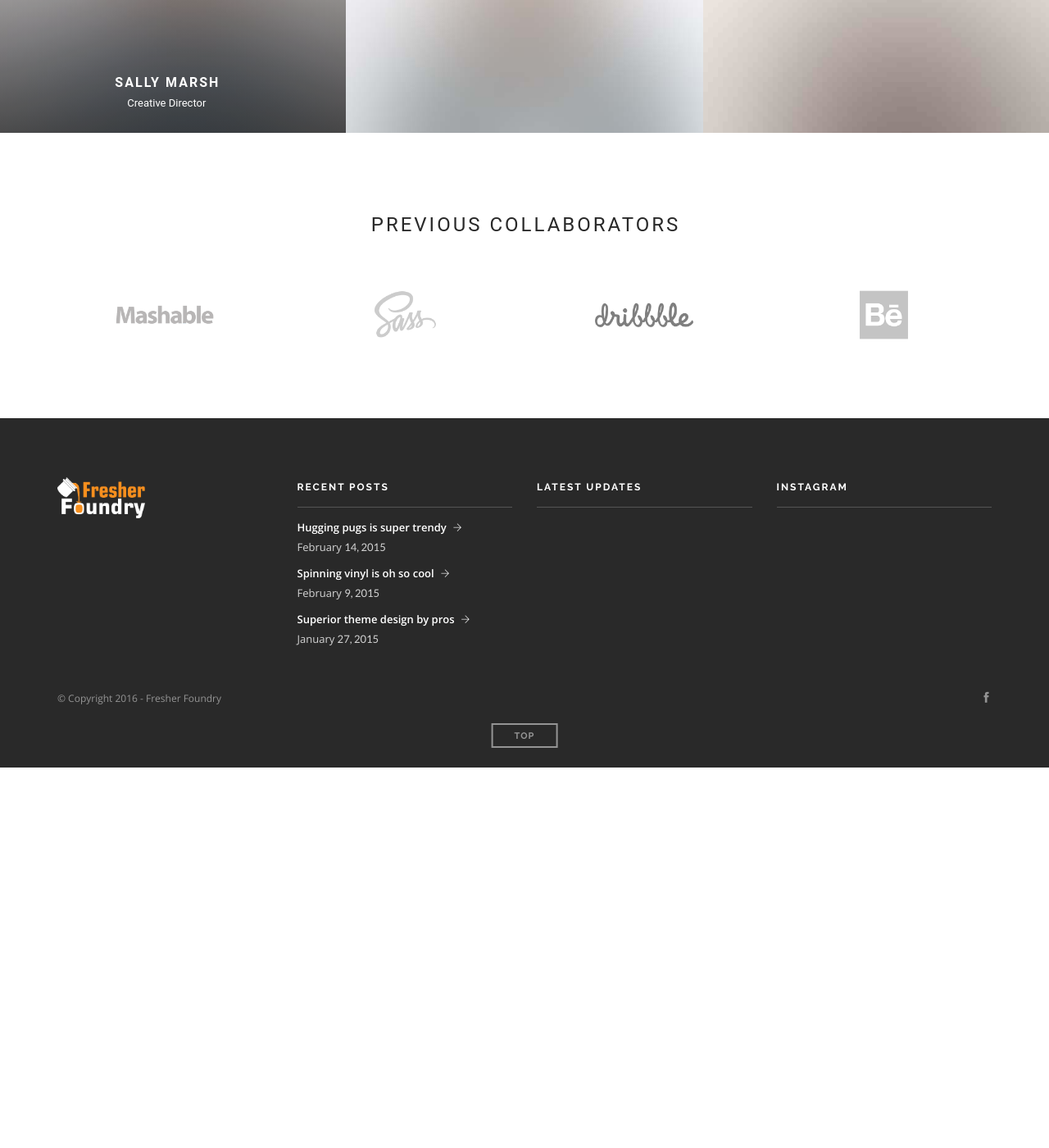
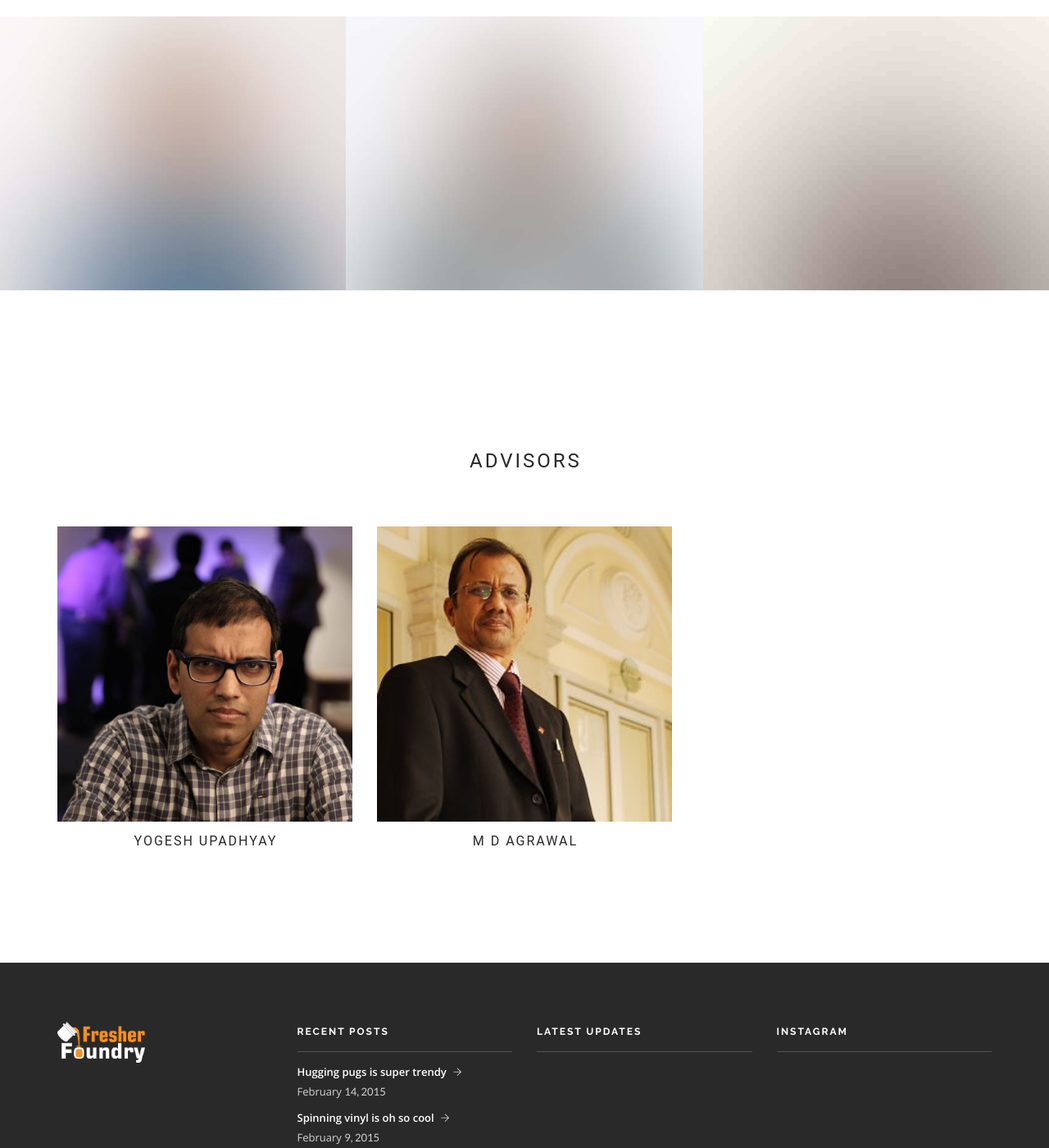
Before and after one commit to akshatkedia/fresher-foundry, a Jekyll site: the page built from about.md, in a window 1280 px wide and 1400 px high, scrolled down 989 px. Shown: the whole window at 82% size. Built offline with Jekyll 4.4.1, drawn with Linux system fonts in a browser that asks for light colours; before the commit the page ends 1925 px from its top, so only the background shows below that.

Commit message:
Updated Yogesh Upadhyaya and 4 other files

```diff
--- a/_layouts/about.html
+++ b/_layouts/about.html
@@ -72,8 +72,13 @@
     </div>
     <!--end of container-->
 </section>
-<section class="p0">
+<section>
     <div class="containr">
+        <div class="row">
+            <div class="col-sm-12 text-center">
+                <h4 class="uppercase mb64 mb-xs-40">Team</h4>
+            </div>
+        </div>
         <div class="row">
             <div class="col-md-4 col-sm-6 p0">
                 <div class="image-tile inner-title hover-reveal text-center mb0">
@@ -111,56 +116,24 @@
     <div class="container">
         <div class="row">
             <div class="col-sm-12 text-center">
-                <h4 class="uppercase mb64 mb-xs-40">Previous Collaborators</h4>
+                <h4 class="uppercase mb64 mb-xs-40">Advisors</h4>
             </div>
         </div>
-        <!--end of row-->
         <div class="row">
-            <div class="logo-carousel">
-                <ul class="slides">
-                    <li>
-                        <a href="#">
-                            <img alt="Logo" src="/assets/img/l1.png" />
-                        </a>
-                    </li>
-                    <li>
-                        <a href="#">
-                            <img alt="Logo" src="/assets/img/l2.png" />
-                        </a>
-                    </li>
-                    <li>
-                        <a href="#">
-                            <img alt="Logo" src="/assets/img/l3.png" />
-                        </a>
-                    </li>
-                    <li>
-                        <a href="#">
-                            <img alt="Logo" src="/assets/img/l4.png" />
-                        </a>
-                    </li>
-                    <li>
-                        <a href="#">
-                            <img alt="Logo" src="/assets/img/l1.png" />
-                        </a>
-                    </li>
-                    <li>
-                        <a href="#">
-                            <img alt="Logo" src="/assets/img/l2.png" />
-                        </a>
-                    </li>
-                    <li>
-                        <a href="#">
-                            <img alt="Logo" src="/assets/img/l3.png" />
-                        </a>
-                    </li>
-                    <li>
-                        <a href="#">
-                            <img alt="Logo" src="/assets/img/l4.png" />
-                        </a>
-                    </li>
-                </ul>
+            {% for advisor in page.advisors %}
+            <div class="col-md-4 col-sm-6">
+                <div class="image-tile outer-title text-center">
+                    <img alt="Pic" src="{{ advisor.image }}" />
+                    <div class="title mb16">
+                        <h5 class="uppercase mb0">{{ advisor.name }}</h5>
+                        <span>{{ advisor.company }}</span>
+                    </div>
+                    <p class="mb0">
+                      {{ advisor.info }}
+                    </p>
+                </div>
             </div>
-            <!--end of logo slider-->
+            {% endfor %}
         </div>
         <!--end of row-->
     </div>
--- a/about.md
+++ b/about.md
@@ -21,15 +21,16 @@
   linkedin: https://in.linkedin.com/in/hhshatimsaifee
   facebook: https://www.facebook.com/hhshatimsaifee
   position:
+advisors:
 - name: Yogesh Upadhyay
-  image:
+  image: "/uploads/Yogesh%20Upadhyaya.jpg"
   linkedin: https://in.linkedin.com/in/yogeshupadhyaya
   facebook: https://www.facebook.com/yogesh.upadhyaya
-  position: Advisor
+  company:
 - name: M D Agrawal
-  image:
+  image: "/uploads/M%20D%20Agrawal.jpg"
   linkedin: https://in.linkedin.com/in/m-d-agrawal-7a792510
   facebook:
-  position: Advisor
+  Key:
 layout: about
 ---
```
Also changed, not shown: _layouts/index.html (+7 -7 lines), _uploads/M D Agrawal.jpg (added), _uploads/Yogesh Upadhyaya.jpg (added).
